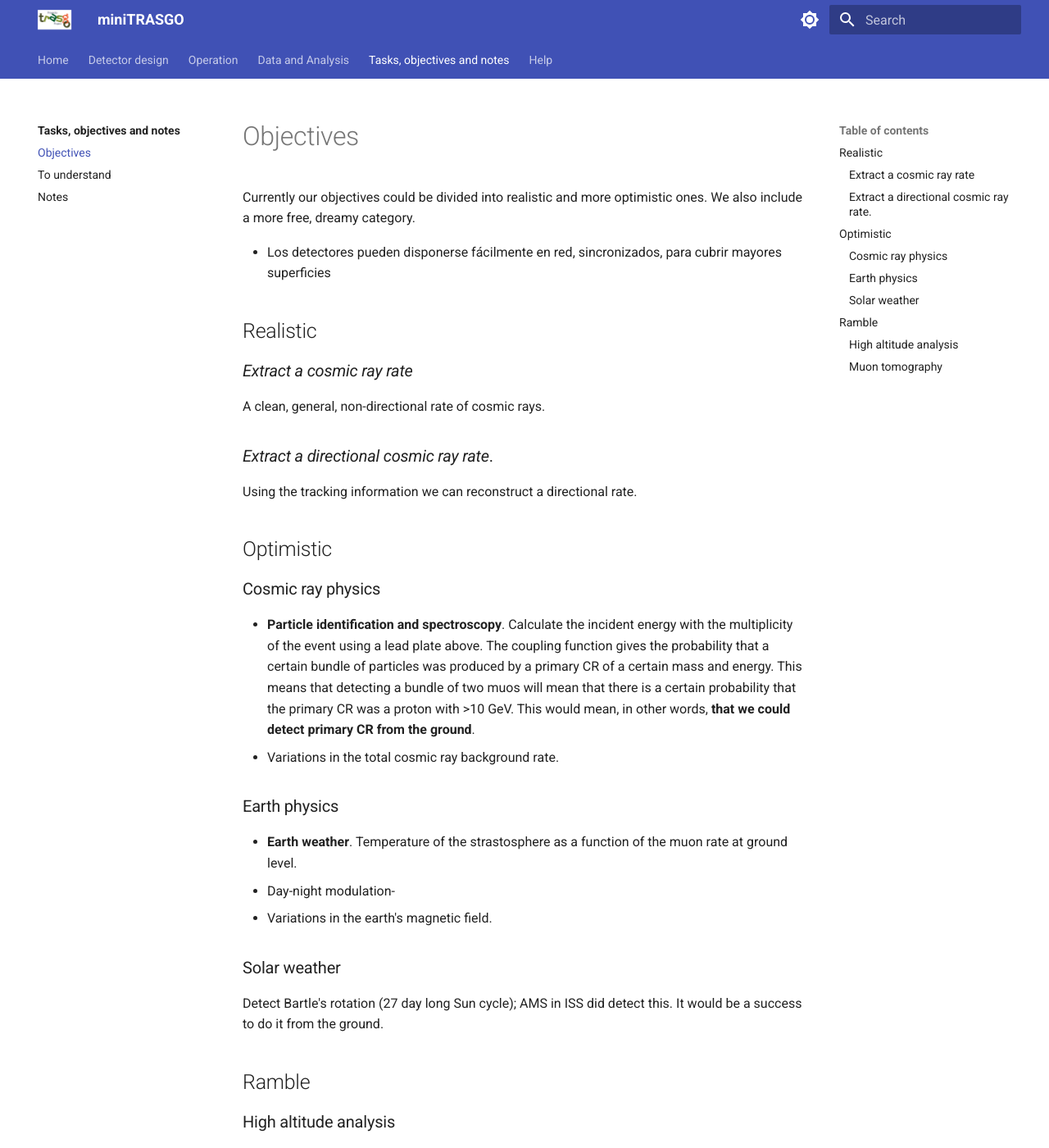
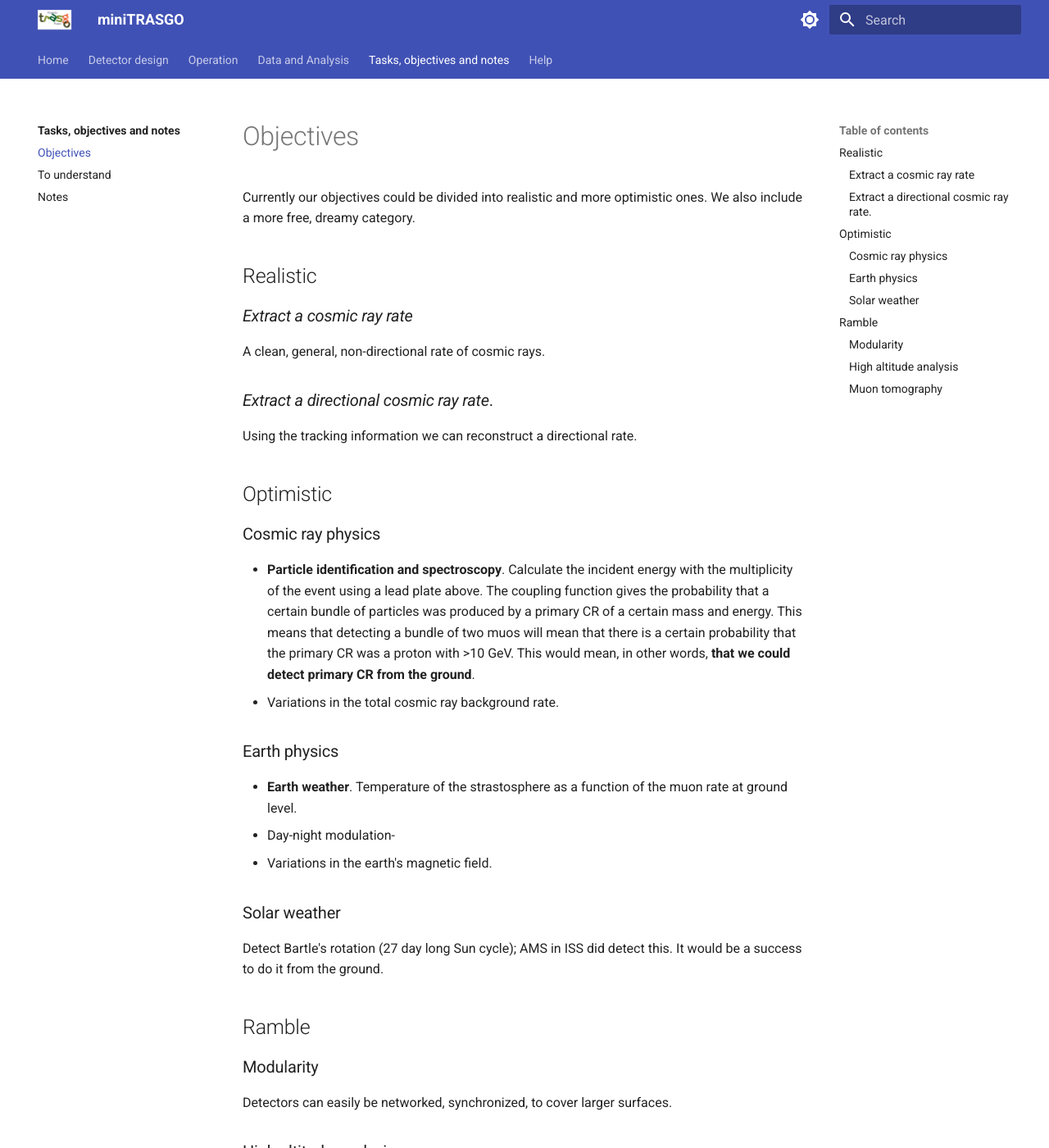
Before and after one commit to cayesoneira/miniTRASGO-documentation, an MkDocs documentation site: the page built from docs/tasks/objectives.md, in a window 1280 px wide and 1400 px high. Shown: the whole window at 82% size. Built offline with MkDocs 1.6.1 and Material for MkDocs 9.7.7, drawn with Linux system fonts in a browser that asks for light colours.

Commit message:
Update objectives.md

```diff
--- a/docs/tasks/objectives.md
+++ b/docs/tasks/objectives.md
@@ -1,10 +1,5 @@
 # Objectives
 Currently our objectives could be divided into realistic and more optimistic ones. We also include a more free, dreamy category.
-
-
-- Los detectores pueden disponerse fácilmente en red, sincronizados, para cubrir
-mayores superficies
-
 
 ## Realistic
 
@@ -32,6 +27,9 @@
 
 ## Ramble
 
+### Modularity
+Detectors can easily be networked, synchronized, to cover larger surfaces.
+
 ### High altitude analysis
 There could be a miniTRASGO in the cargo container that the IFIC is going to use for HENSA in Sierra Nevada, since they have some space there.
 
```
